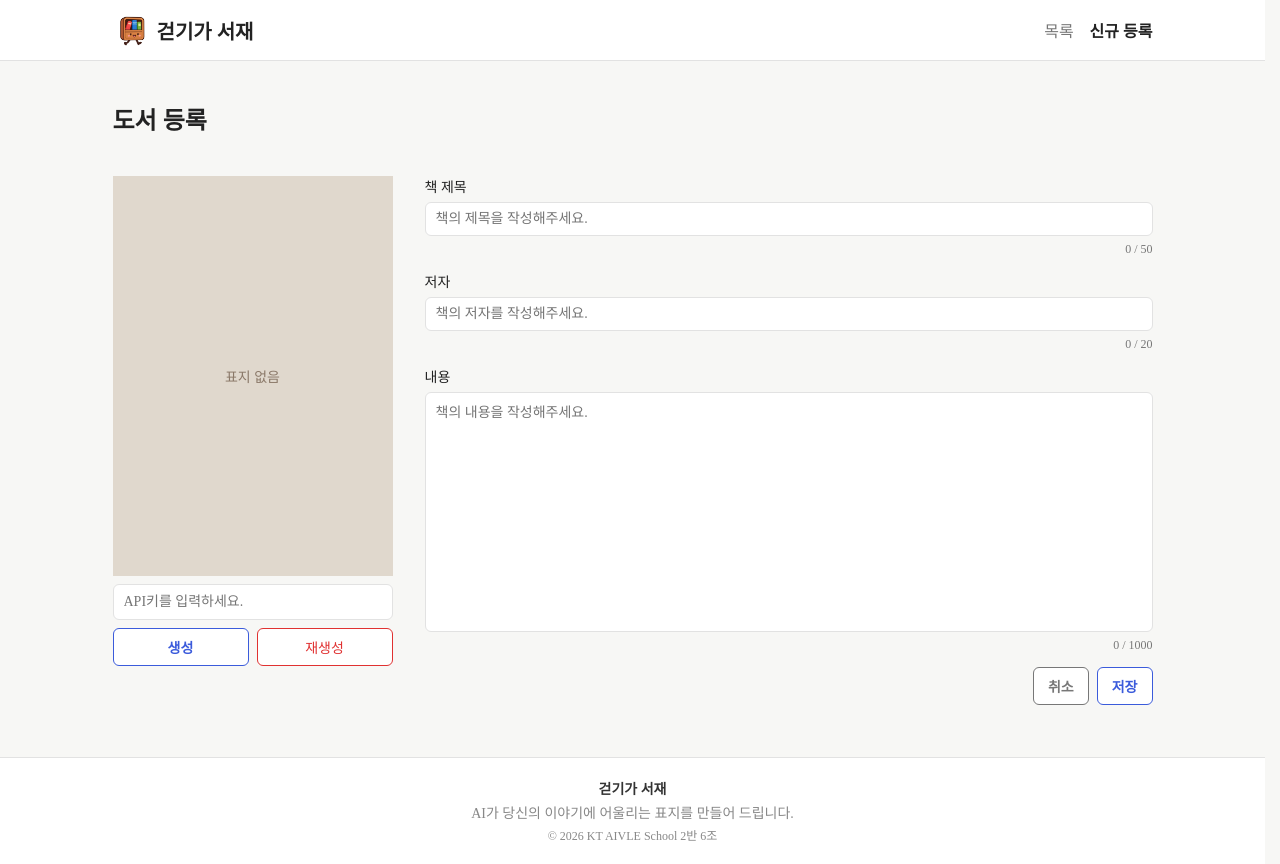
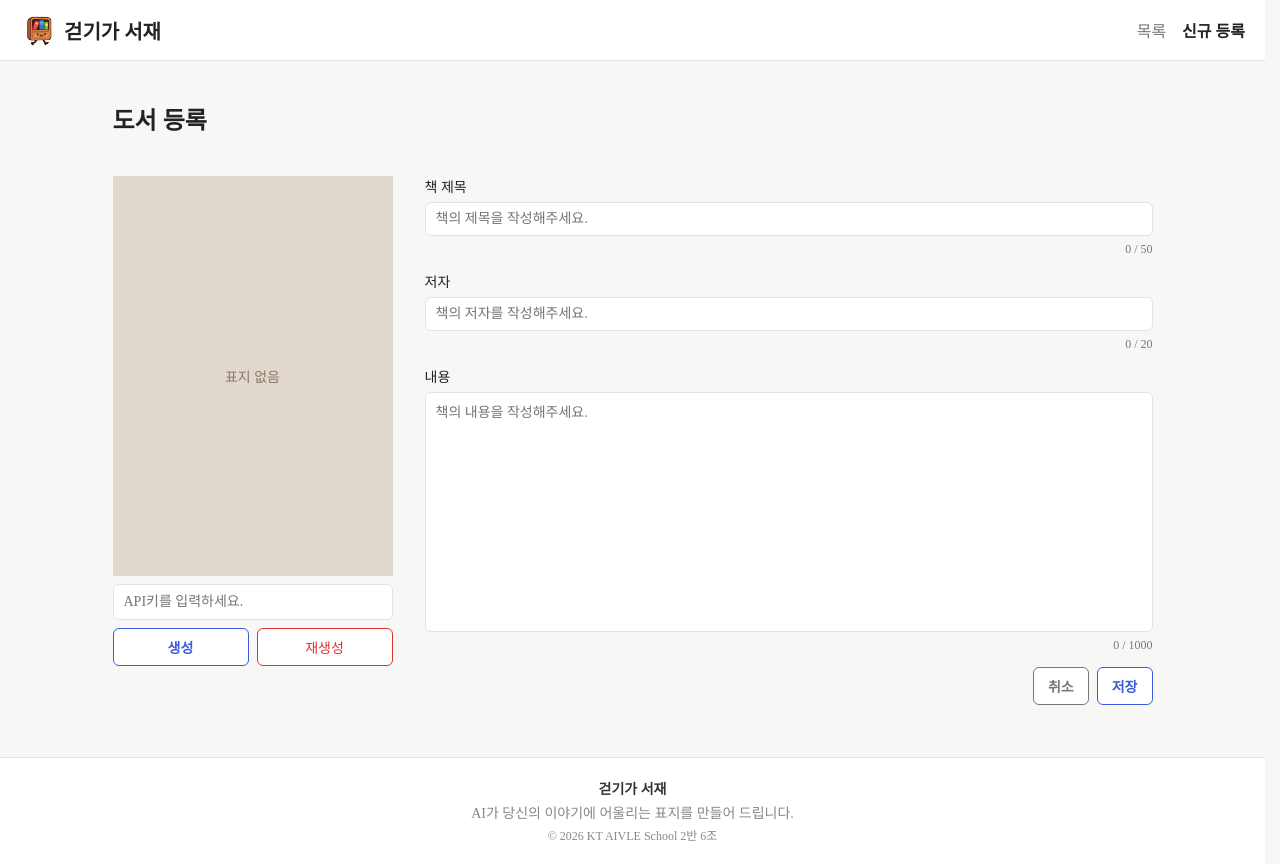
Before and after one commit to koel5696/kt-aivle-mp4-team6, a React (Vite) app: page /books/new in a window 1280 px wide. Built offline with nearby package versions, Linux system fonts and the light colour scheme; no server answers; a web font is replaced by a local one.

Commit message:
fix: keep header aligned across pages

```diff
--- a/src/styles/Header.css
+++ b/src/styles/Header.css
@@ -1,6 +1,10 @@
 .header {
   background: #fff;
   border-bottom: 1px solid var(--border);
+}
+.header-inner.container {
+  width: 100%;
+  max-width: 1280px;
 }
 .header-inner {
   display: flex;
```
